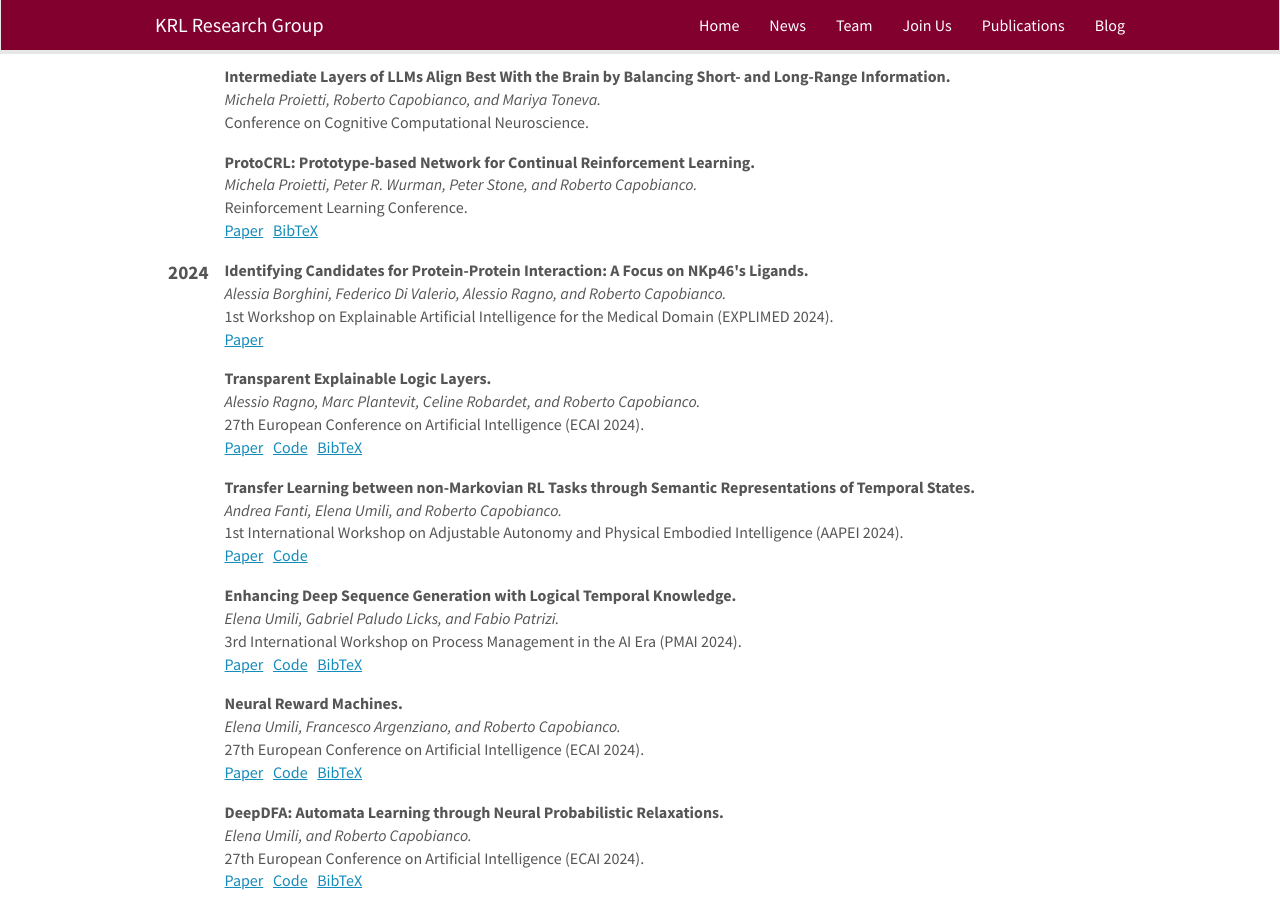
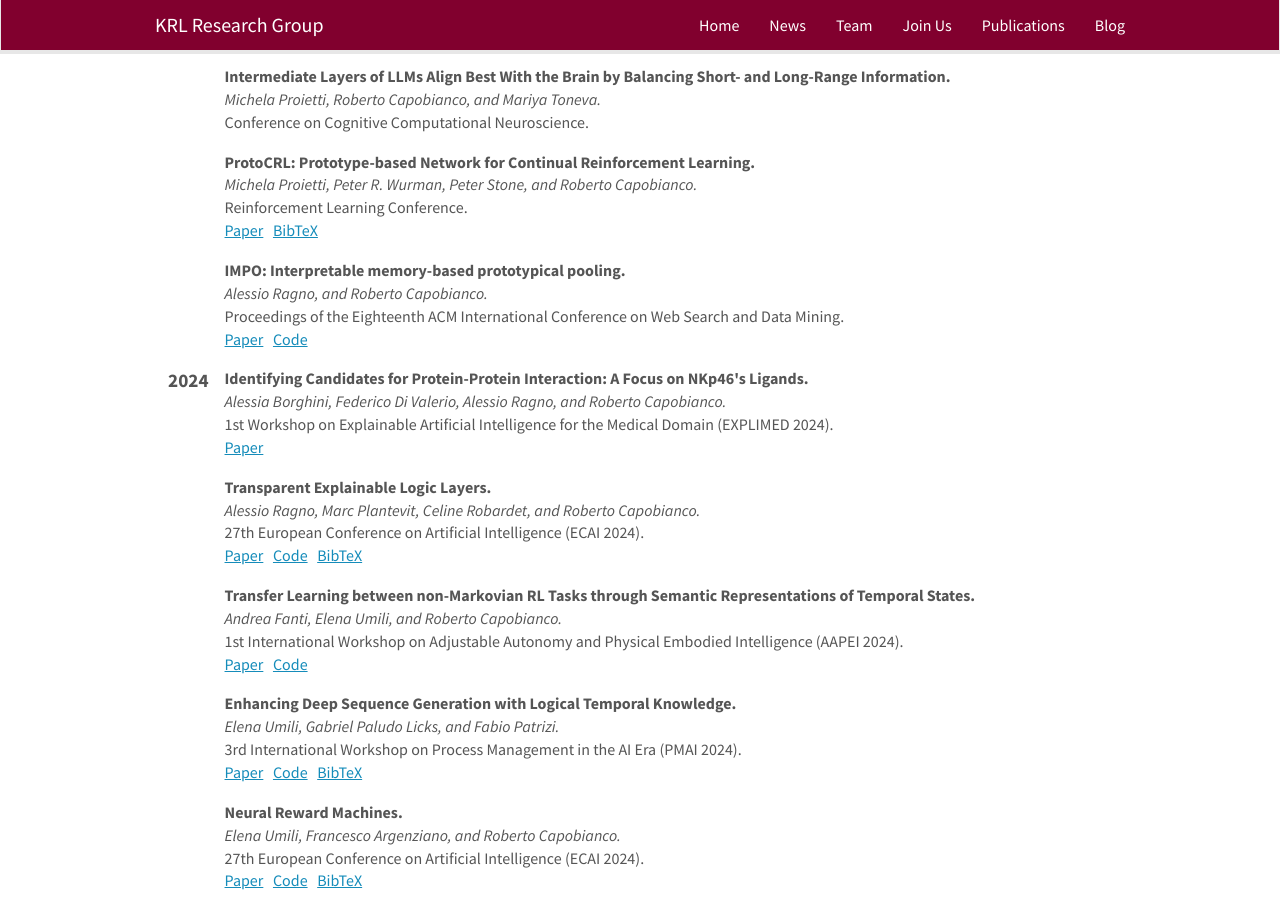
Before and after one commit to KRLGroup/krlgroup.github.io, a Jekyll site: the page built from _pages/publications.md, in a window 1280 px wide and 900 px high, scrolled down 1992 px. Built offline with Jekyll 4.4.1, drawn with Linux system fonts in a browser that asks for light colours; nearby versions of some CDN libraries.

Commit message:
Add publication 'IMPO: Interpretable memory-based prototypical pooling'

```diff
--- a/_data/publist.yml
+++ b/_data/publist.yml
@@ -65,6 +65,15 @@ booktitle={Reinforcement Learning Conference},<br>
 year={2025},<br>
 url={https://openreview.net/forum?id=oVJYozJXp8}<br>
 }"
+
+- title: "IMPO: Interpretable memory-based prototypical pooling"
+  authors:  Alessio Ragno, and Roberto Capobianco
+  year: 2025
+  publisher: Proceedings of the Eighteenth ACM International Conference on Web Search and Data Mining
+  link:
+    url:  https://dl.acm.org/doi/abs/10.1145/3701551.3703543
+    display: Paper
+  code: https://github.com/KRLGroup/IMPO
 
 - title: "Identifying Candidates for Protein-Protein Interaction: A Focus on NKp46's Ligands"
   authors:  Alessia Borghini, Federico Di Valerio, Alessio Ragno, and Roberto Capobianco
```
